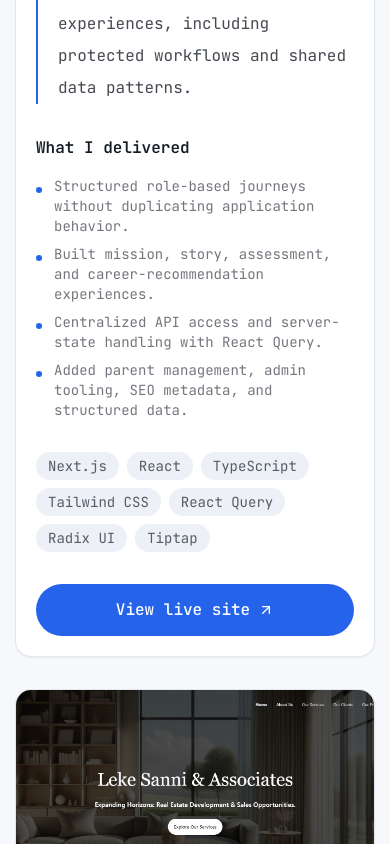
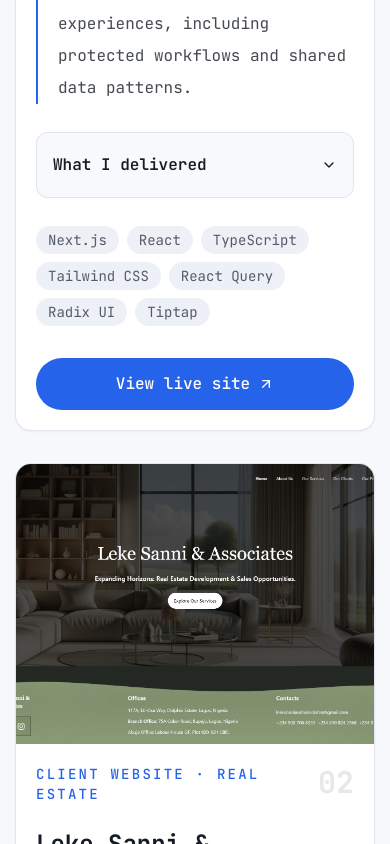
Before and after one commit to akinbo-emmanuel/my-portfolio, a Next.js app: page /work in a window 390 px wide. Shown: the part 1140-1984 px from the top of the page. Built offline with nearby package versions, Linux system fonts and the light colour scheme.

Commit message:
improve mobile work case studies

```diff
--- a/app/work/page.tsx
+++ b/app/work/page.tsx
@@ -1,6 +1,6 @@
 import Image from "next/image";
 import Link from "next/link";
-import { ArrowUpRight, Github } from "lucide-react";
+import { ArrowUpRight, ChevronDown, Github } from "lucide-react";
 
 const featuredProjects = [
   {
@@ -131,7 +131,7 @@ const ProjectLinks = ({
       href={live}
       target="_blank"
       rel="noopener noreferrer"
-      className="inline-flex min-h-11 items-center justify-center gap-2 rounded-full bg-accent px-5 py-2.5 font-medium text-accent-foreground transition-colors hover:bg-accent-hover"
+      className="inline-flex min-h-11 w-full items-center justify-center gap-2 rounded-full bg-accent px-5 py-2.5 font-medium text-accent-foreground transition-colors hover:bg-accent-hover sm:w-auto"
     >
       View live site
       <ArrowUpRight className="h-4 w-4" aria-hidden="true" />
@@ -142,13 +142,47 @@ const ProjectLinks = ({
         href={github}
         target="_blank"
         rel="noopener noreferrer"
-        className="inline-flex min-h-11 items-center justify-center gap-2 rounded-full border border-border px-5 py-2.5 font-medium text-foreground transition-colors hover:border-accent hover:text-accent"
+        className="inline-flex min-h-11 w-full items-center justify-center gap-2 rounded-full border border-border px-5 py-2.5 font-medium text-foreground transition-colors hover:border-accent hover:text-accent sm:w-auto"
       >
         View source
         <Github className="h-4 w-4" aria-hidden="true" />
       </Link>
     )}
   </div>
+);
+
+const Highlights = ({ highlights }: { highlights: string[] }) => (
+  <>
+    <details className="group mb-7 rounded-xl border border-border/60 bg-muted/40 p-4 sm:hidden">
+      <summary className="flex cursor-pointer list-none items-center justify-between gap-4 font-semibold text-foreground [&::-webkit-details-marker]:hidden">
+        What I delivered
+        <ChevronDown
+          className="h-4 w-4 shrink-0 transition-transform duration-200 group-open:rotate-180"
+          aria-hidden="true"
+        />
+      </summary>
+      <ul className="mt-4 space-y-2 text-sm text-foreground/60">
+        {highlights.map((highlight) => (
+          <li key={highlight} className="flex gap-3">
+            <span className="mt-[0.7rem] h-1.5 w-1.5 shrink-0 rounded-full bg-accent" />
+            <span>{highlight}</span>
+          </li>
+        ))}
+      </ul>
+    </details>
+
+    <div className="mb-8 hidden sm:block">
+      <h3 className="mb-3 font-semibold">What I delivered</h3>
+      <ul className="space-y-2 text-sm text-foreground/60">
+        {highlights.map((highlight) => (
+          <li key={highlight} className="flex gap-3">
+            <span className="mt-[0.7rem] h-1.5 w-1.5 shrink-0 rounded-full bg-accent" />
+            <span>{highlight}</span>
+          </li>
+        ))}
+      </ul>
+    </div>
+  </>
 );
 
 export default function Work() {
@@ -209,15 +243,7 @@ export default function Work() {
                     <p className="text-foreground/80">{project.contribution}</p>
                   </div>
 
-                  <h3 className="mb-3 font-semibold">What I delivered</h3>
-                  <ul className="mb-8 space-y-2 text-sm text-foreground/60">
-                    {project.highlights.map((highlight) => (
-                      <li key={highlight} className="flex gap-3">
-                        <span className="mt-[0.7rem] h-1.5 w-1.5 shrink-0 rounded-full bg-accent" />
-                        <span>{highlight}</span>
-                      </li>
-                    ))}
-                  </ul>
+                  <Highlights highlights={project.highlights} />
 
                   <ul className="mb-8 flex flex-wrap gap-2">
                     {project.stack.map((technology) => (
```
